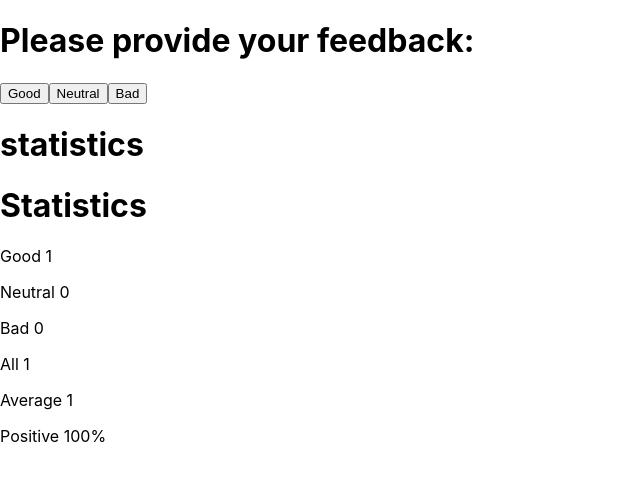
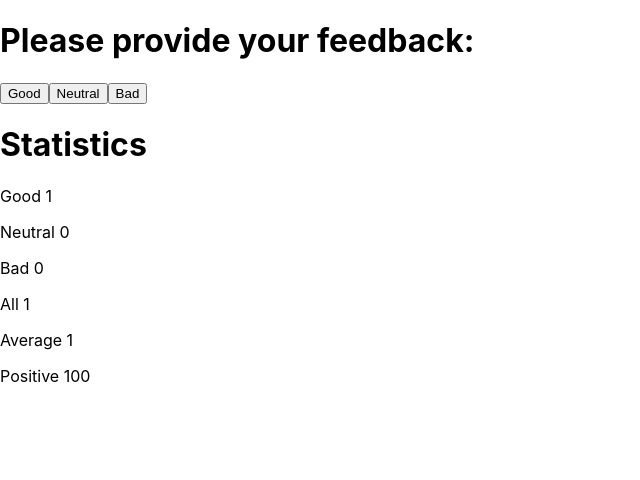
Before and after one commit to ce13ste/HelsinkiMOOC, a React (Create React App) app: page / in a window 1280 px wide. Both pictures are taken after a click on the button "Good". Shown: the top 480 px of the page, without its empty margins (0-640 px from the left). Built offline with nearby package versions, Linux system fonts and the light colour scheme.

Commit message:
1.10: unicafe step5

```diff
--- a/src/App.js
+++ b/src/App.js
@@ -1,17 +1,24 @@
 import React, { useState } from 'react';
+
+const StatisticsLine = ({text, value}) => {
+  return (
+    <p>
+      {text} {value}
+    </p>
+  );
+};
 
 const Statistics = (props) => {
   const values = props.values;
   if (values.total) {
     return (
       <div>
-        <h1>Statistics</h1>
-        <p>Good {values.good}</p>
-        <p>Neutral {values.neutral}</p>
-        <p>Bad {values.bad}</p>
-        <p>All {values.total}</p>
-        <p>Average {values.average}</p>
-        <p>Positive {values.positive}%</p>
+        <StatisticsLine text={"Good"} value={values.good}/>
+        <StatisticsLine text={"Neutral"} value={values.neutral}/>
+        <StatisticsLine text={"Bad"} value={values.bad}/>
+        <StatisticsLine text={"All"} value={values.total}/>
+        <StatisticsLine text={"Average"} value={values.average}/>
+        <StatisticsLine text={"Positive"} value={values.positive}/>
       </div>
     );
   } else {
@@ -62,7 +69,7 @@ const App = () => {
       <Button handleClick={clickGood} text='Good' />
       <Button handleClick={clickNeutral} text='Neutral' />
       <Button handleClick={clickBad} text='Bad' />
-      <h1>statistics</h1>
+      <h1>Statistics</h1>
       <Statistics values={{ good, neutral, bad, total, average, positive }} />
     </main>
   )
```
